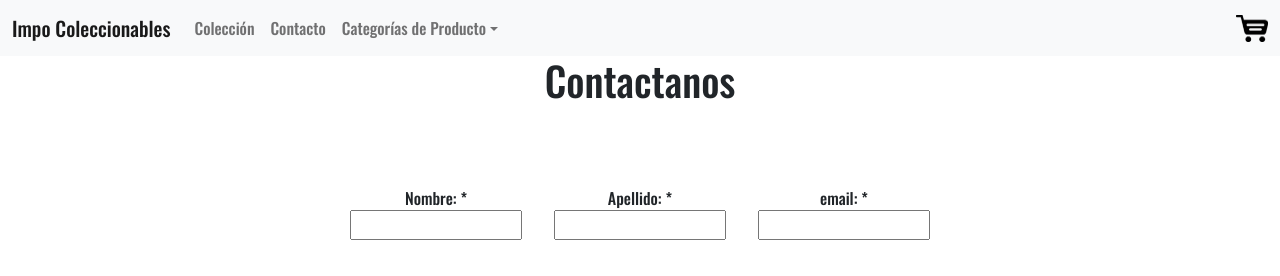
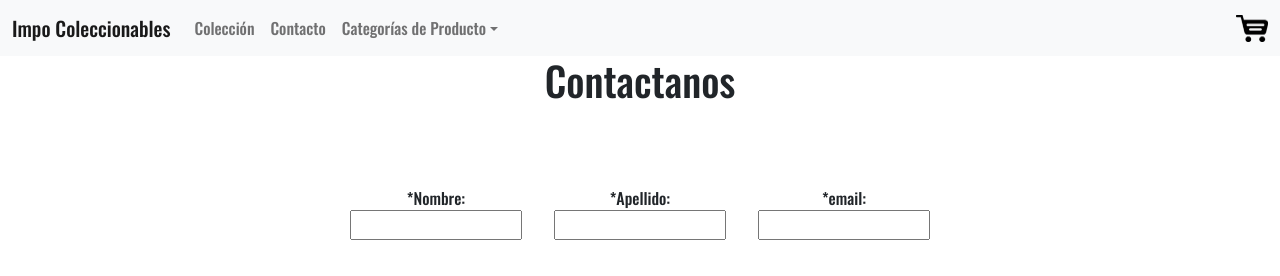
Before and after one commit to bymaatt/ecommerce_react, a React (Create React App) app: page /formulario in a window 1280 px wide. Shown: the top 276 px of the page. Built offline with nearby package versions, Linux system fonts and the light colour scheme.

Commit message:
add cartContext + other items

```diff
--- a/src/App.jsx
+++ b/src/App.jsx
@@ -5,11 +5,13 @@ import ItemDetailsContainer from './components/ItemDetailsContainer/ItemDetailsC
 import {BrowserRouter, Routes, Route} from 'react-router-dom'
 import Cart from './components/Cart/Cart';
 import Formulario from './components/Formulario/Formulario';
+import {CartContextProvider} from './components/Context/CartContext'
 
 
 
 function App() {
   return (
+    <CartContextProvider>
       <BrowserRouter>
         <div className="App">
           <header>
@@ -30,6 +32,7 @@ function App() {
           </Routes>
         </div>
       </BrowserRouter>
+    </CartContextProvider>
   );
 }
 
--- a/src/components/Cart/Cart.jsx
+++ b/src/components/Cart/Cart.jsx
@@ -1,9 +1,14 @@
 import React from 'react'
+/* import {useCartContext} from '../../components/Context/CartContext' */
 
-function Cart() {
+
+const Cart=() => {
+    /* const {cartList, vaciarCarrito} =useCartContext() */
     return (
         <div>
             Your Cart
+            {/* {cartList.map(productos => <li key={productos.id}>{productos.nombre} - cant: {productos.stock}</li>)}
+            <button onClick={vaciarCarrito}>Vaciar Carrito</button> */}
         </div>
     )
 }
--- /dev/null
+++ b/src/components/Context/CartContext.jsx
@@ -0,0 +1,38 @@
+import React, { useState, useContext, createContext } from 'react';
+
+
+
+const CartContext = createContext ([])
+
+
+
+export function useCartContext (){
+    return useContext (CartContext)
+}
+
+export const CartContextProvider = ({children}) => {
+    const [cartList, setCartList] = useState([])
+
+
+
+    function agregarAlCarrito(items){
+        setCartList ([...cartList, items])
+    }
+
+
+    function vaciarCarrito (){
+        setCartList([])
+    }
+
+
+
+    return (
+        <CartContext.Provider value = {{
+            cartList,
+            agregarAlCarrito,
+            vaciarCarrito
+        }}>
+            {children}
+        </CartContext.Provider>
+    )
+}
--- a/src/components/Formulario/Formulario.jsx
+++ b/src/components/Formulario/Formulario.jsx
@@ -33,19 +33,19 @@ function Formulario() {
               <div className='principales'>
                 <div className='item1 item2'>
                   <label for="nombre">
-                    <span>Nombre: *</span>
+                    <span>*Nombre: </span>
                     <input type="text" name="nombre" id='nombre' required onChange={handleImputs}/>
                   </label>
                 </div>
                 <div className='item1 item2'>
                   <label for="apellido">
-                    <span>Apellido: *</span>
+                    <span>*Apellido: </span>
                     <input type="text" name="apellido" id='apellido' required onChange={handleImputs}/>
                   </label>
                 </div>
                 <div className='item1 item2'>
                   <label for= 'mail'>
-                    <span>email: *</span>
+                    <span>*email: </span>
                     <input type="mail" name='mail' id='mail' required />
                   </label>
                 </div>
--- a/src/components/ItemDetailsContainer/ItemDetail/ItemDetail.jsx
+++ b/src/components/ItemDetailsContainer/ItemDetail/ItemDetail.jsx
@@ -2,6 +2,7 @@ import '../../ItemCount/counter.css'
 import React, { useState } from 'react'
 import { Link } from 'react-router-dom'
 import ItemCount from '../../ItemCount/ItemCount'
+
 
 
 
@@ -25,7 +26,7 @@ const ItemDetail = ({product}) => {
                 <p className="card-text">Descripción: {product.descripcion}</p>
                 {show ? <ItemCount min = {1} max = {product.stock} reset= {0} onAdd={onAdd}/> :
                 <div>
-                    <Link to= '/cart'><button className='btns1 btn-dark'>Terminar Compra</button></Link>
+                    <Link to= '/cart'><button className='  btn-dark'>Terminar Compra</button></Link>
                     <Link to= '/'><button className='btns1 btn-dark'>Seguir Comprando</button></Link>
                 </div>
                 }
```
Lines whose indentation alone changed are shown as unchanged.
